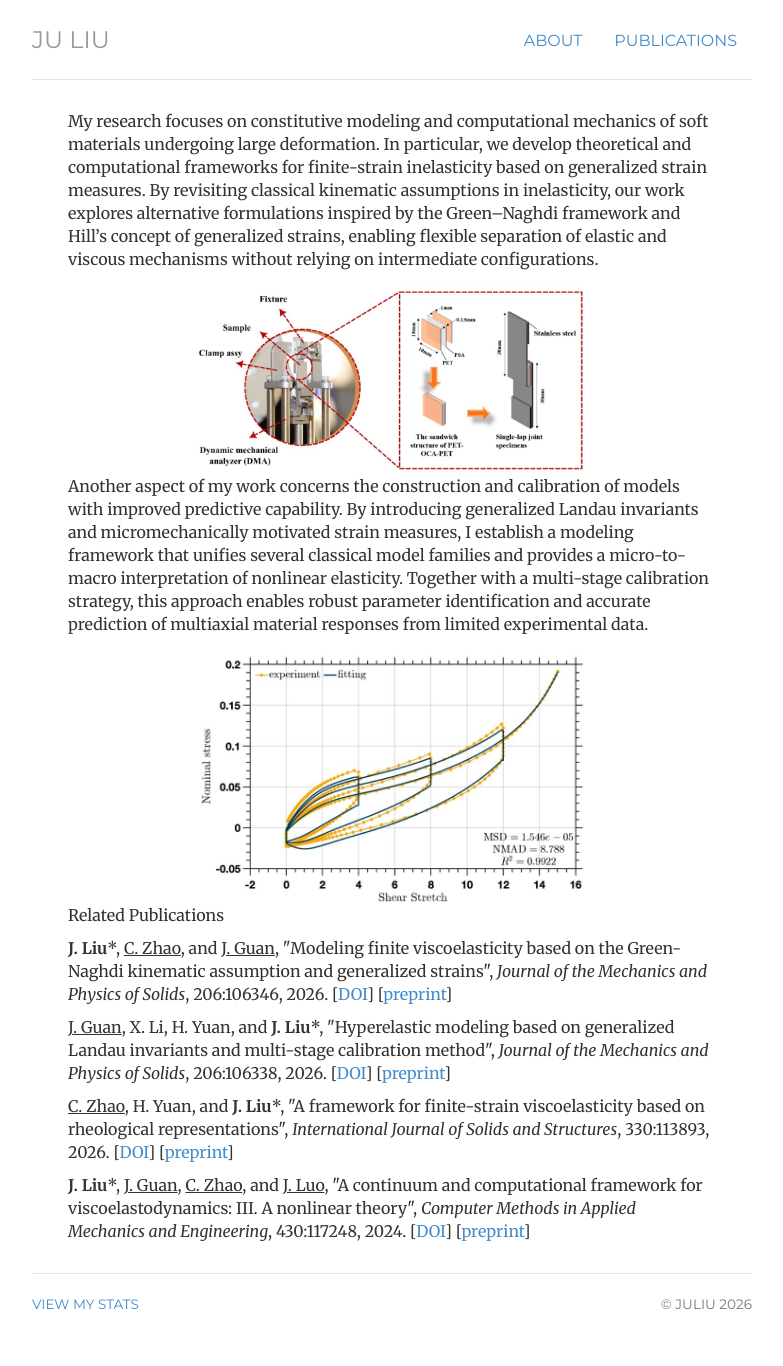
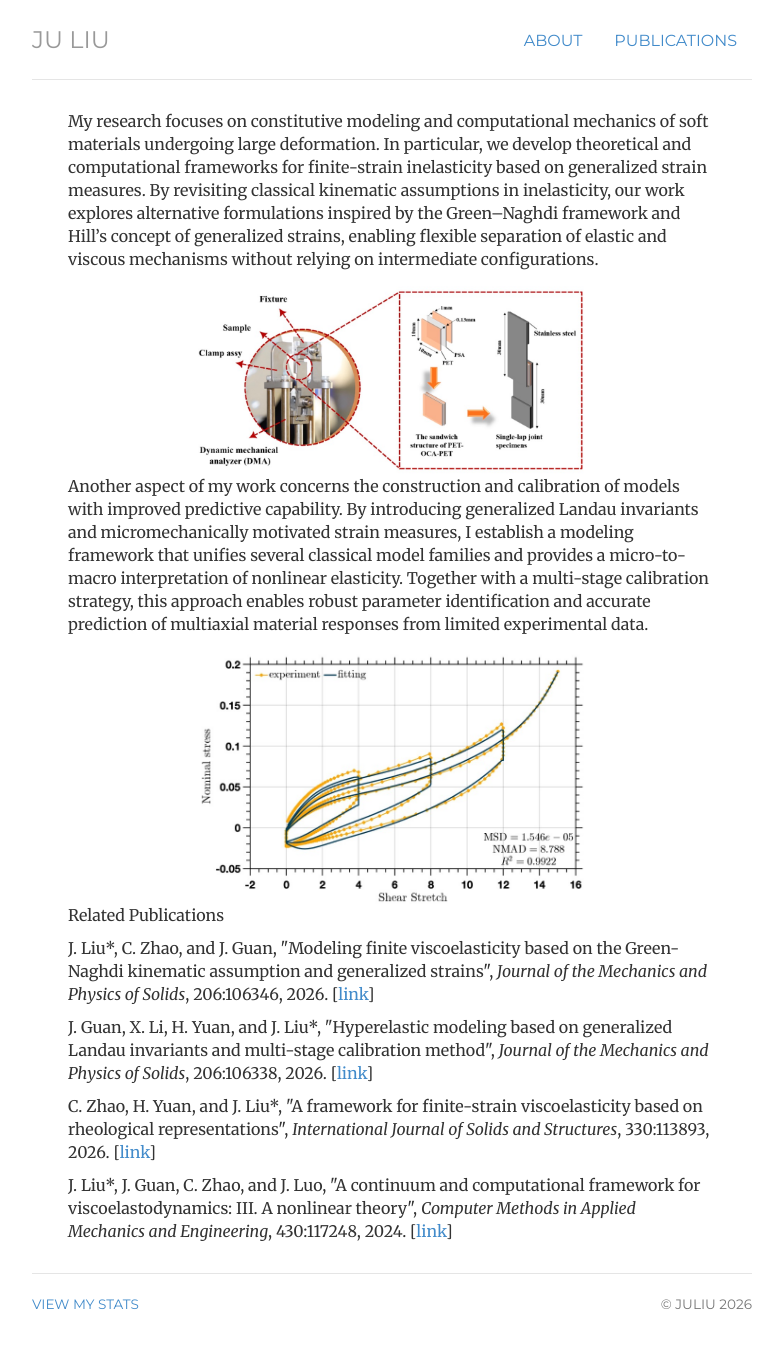
Before and after one commit to ju-liu/ju-liu.github.io, a Jekyll site: the page built from research/constitutive-modeling-inelastic-materials.html, in a window 1280 px wide. Shown: the whole page, without its empty margins (248-1031 px from the left). Built offline with Jekyll 4.4.1, drawn with Linux system fonts in a browser that asks for light colours; nearby versions of some CDN libraries; library files that are not in the unit come from our copies; comment, search, counter and statistics services are not loaded.

Commit message:
Update constitutive-modeling-inelastic-materials.html

```diff
--- a/research/constitutive-modeling-inelastic-materials.html
+++ b/research/constitutive-modeling-inelastic-materials.html
@@ -31,9 +31,9 @@ description: Detailed information on constitutive modeling of inelastic material
 
   <p>Related Publications</p>
 
-    <p><strong>J. Liu</strong>*, <u>C. Zhao</u>, and <u>J. Guan</u>, "Modeling finite viscoelasticity based on the Green-Naghdi kinematic assumption and generalized strains", <em>Journal of the Mechanics and Physics of Solids</em>, 206:106346, 2026. [<a href="https://doi.org/10.1016/j.jmps.2025.106346">DOI</a>] [<a href="https://arxiv.org/pdf/2501.11947.pdf">preprint</a>]</p>
-    <p><u>J. Guan</u>, X. Li, H. Yuan, and <strong>J. Liu</strong>*, "Hyperelastic modeling based on generalized Landau invariants and multi-stage calibration method", <em>Journal of the Mechanics and Physics of Solids</em>, 206:106338, 2026. [<a href="https://doi.org/10.1016/j.jmps.2025.106338">DOI</a>] [<a href="https://papers.ssrn.com/sol3/papers.cfm?abstract_id=5237348">preprint</a>]</p>
-    <p><u>C. Zhao</u>, H. Yuan, and <strong>J. Liu</strong>*, "A framework for finite-strain viscoelasticity based on rheological representations", <em>International Journal of Solids and Structures</em>, 330:113893, 2026. [<a href="https://doi.org/10.1016/j.ijsolstr.2026.113893">DOI</a>] [<a href="https://arxiv.org/abs/2508.14518">preprint</a>]</p>
-    <p><strong>J. Liu</strong>*, <u>J. Guan</u>, <u>C. Zhao</u>, and <u>J. Luo</u>, "A continuum and computational framework for viscoelastodynamics: III. A nonlinear theory", <em>Computer Methods in Applied Mechanics and Engineering</em>, 430:117248, 2024. [<a href="https://doi.org/10.1016/j.cma.2024.117248">DOI</a>] [<a href="https://arxiv.org/pdf/2405.03090">preprint</a>]</p>
+    <p>J. Liu*, C. Zhao, and J. Guan, "Modeling finite viscoelasticity based on the Green-Naghdi kinematic assumption and generalized strains", <em>Journal of the Mechanics and Physics of Solids</em>, 206:106346, 2026. [<a href="https://doi.org/10.1016/j.jmps.2025.106346">link</a>]</p>
+    <p>J. Guan, X. Li, H. Yuan, and J. Liu*, "Hyperelastic modeling based on generalized Landau invariants and multi-stage calibration method", <em>Journal of the Mechanics and Physics of Solids</em>, 206:106338, 2026. [<a href="https://doi.org/10.1016/j.jmps.2025.106338">link</a>] </p>
+    <p>C. Zhao, H. Yuan, and J. Liu*, "A framework for finite-strain viscoelasticity based on rheological representations", <em>International Journal of Solids and Structures</em>, 330:113893, 2026. [<a href="https://doi.org/10.1016/j.ijsolstr.2026.113893">link</a>] </p>
+    <p>J. Liu*, J. Guan, C. Zhao, and J. Luo, "A continuum and computational framework for viscoelastodynamics: III. A nonlinear theory", <em>Computer Methods in Applied Mechanics and Engineering</em>, 430:117248, 2024. [<a href="https://doi.org/10.1016/j.cma.2024.117248">link</a>] </p>
 
 </div>
```
